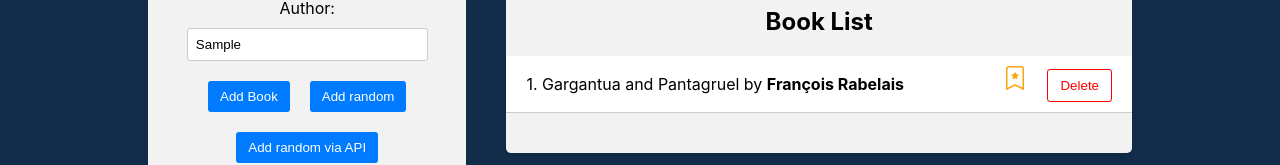
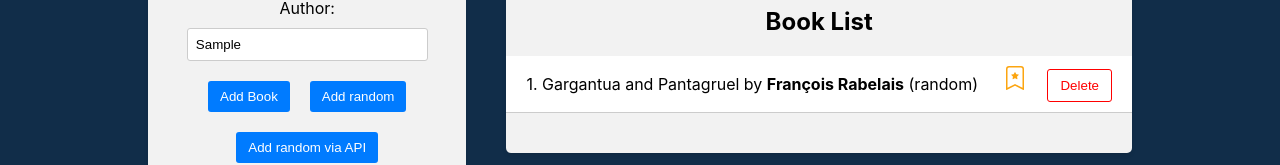
Before and after one commit to karim3487/book-storage, a React (Create React App) app in the folder frontend/: page / in a window 1280 px wide. Both pictures are taken after typing "Sample", "Sample" into the empty fields and a click on the button "Add random". Shown: the part 286-451 px from the top of the page. Built offline with nearby package versions, Linux system fonts and the light colour scheme.

Commit message:
Add source for books

```diff
--- a/frontend/src/components/BookForm/BookForm.jsx
+++ b/frontend/src/components/BookForm/BookForm.jsx
@@ -15,7 +15,7 @@
     const randonIndex = Math.floor(Math.random() * booksData.length);
     const randomBook = booksData[randonIndex];
 
-    const randomBookWithID = createBookWithID(randomBook);
+    const randomBookWithID = createBookWithID(randomBook, 'random');
 
     dispatch(addBook(randomBookWithID));
   };
@@ -24,8 +24,7 @@
     e.preventDefault();
 
     if (title && author) {
-      const book = createBookWithID({ title, author });
-      dispatch(addBook(book));
+      dispatch(addBook(createBookWithID({ title, author }, 'manual')));
 
       setTitle('');
       setAuthor('');
@@ -36,7 +35,7 @@
     try {
       const res = await axios.get('http://localhost:4000/random-book');
       if (res?.status && res?.data?.title && res?.data?.author) {
-        dispatch(addBook(createBookWithID(res.data)));
+        dispatch(addBook(createBookWithID(res.data, 'API')));
       }
     } catch (error) {
       console.log('Error fetching random book', error);
--- a/frontend/src/components/BookList/BookList.jsx
+++ b/frontend/src/components/BookList/BookList.jsx
@@ -67,7 +67,8 @@
             <li key={book.id}>
               <div className="book-info">
                 {++i}. {highlightMatch(book.title, titleFilter)} by{' '}
-                <strong>{highlightMatch(book.author, authorFilter)}</strong>
+                <strong>{highlightMatch(book.author, authorFilter)}</strong> (
+                {book.source})
               </div>
               <div className="books-actions">
                 <span onClick={() => handleToggleFavorite(book.id)}>
--- a/frontend/src/utils/createBookWithID.js
+++ b/frontend/src/utils/createBookWithID.js
@@ -1,9 +1,10 @@
 import { v4 as uuidv4 } from 'uuid';
-const createBookWithID = (book) => {
+const createBookWithID = (book, source) => {
   return {
     ...book,
     isFavorite: false,
     id: uuidv4(),
+    source: source,
   };
 };
 
```
